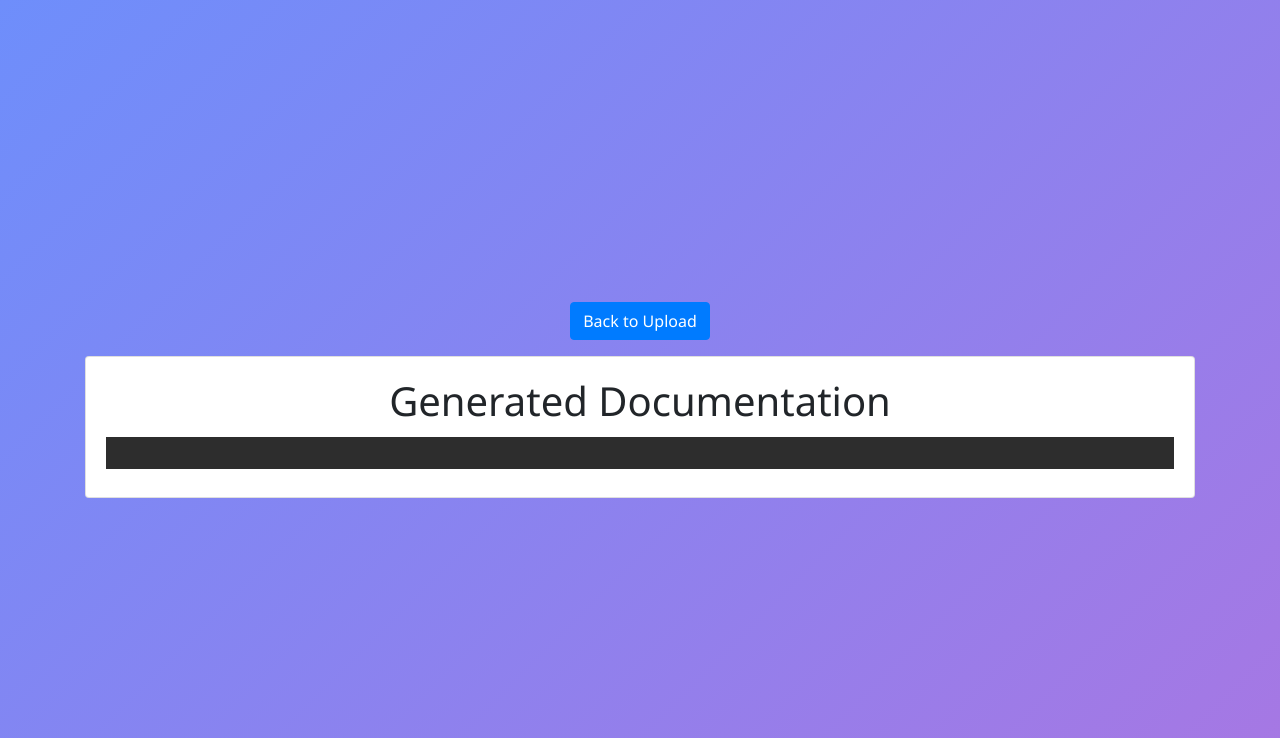
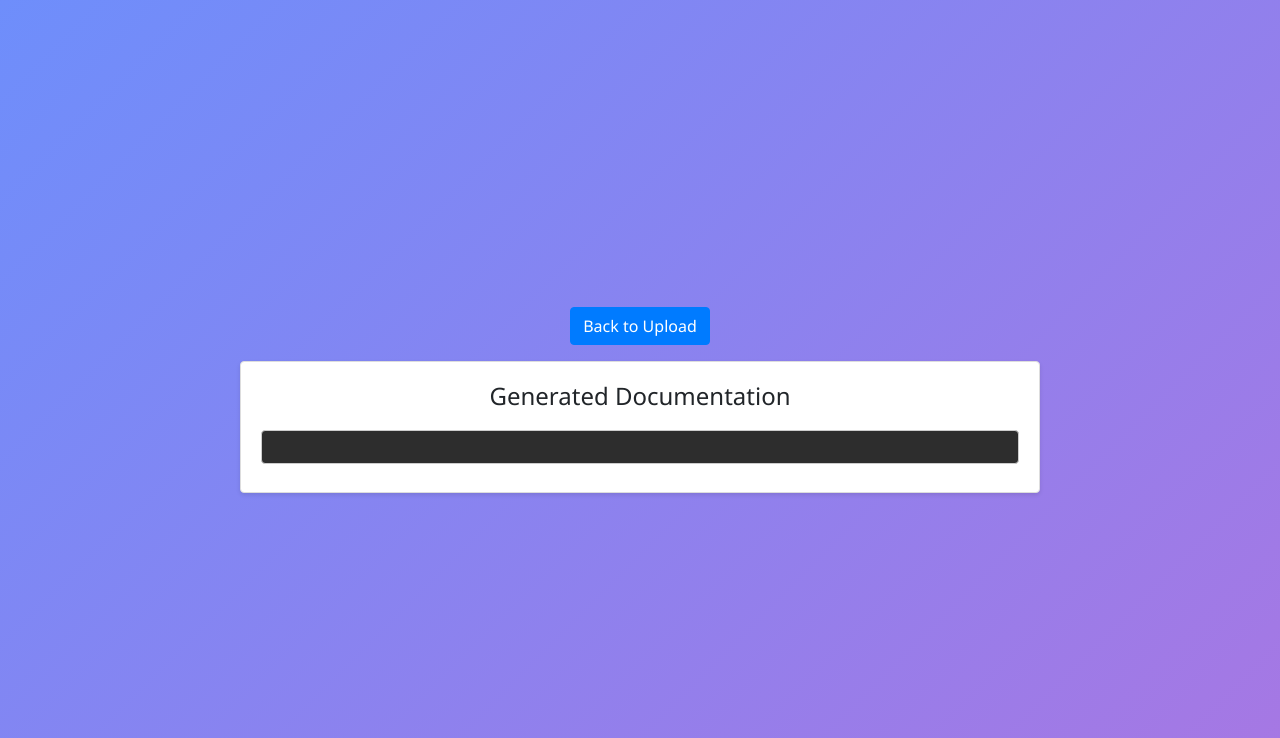
Before and after one commit to prajwalun/doc-gen, a Flask app: page /documentation in a window 1280 px wide. Shown: the top 738 px of the page. Run offline with Flask 2, Linux system fonts and the light colour scheme; some libraries are stand-ins or nearby versions.

Commit message:
add styling for overflow

```diff
--- a/static/styles.css
+++ b/static/styles.css
@@ -189,3 +189,36 @@ button:active {
     margin: 20px auto;
     display: none;
 }
+
+.card {
+    width: 100%;
+    max-width: 800px; /* You can adjust the max-width as needed */
+    margin: 0 auto;
+    border: 1px solid #ddd;
+    border-radius: 4px;
+    box-shadow: 0 2px 4px rgba(0, 0, 0, 0.1);
+    overflow: hidden;
+  }
+
+  .card-body {
+    padding: 20px;
+  }
+
+  .card-title {
+    font-size: 24px;
+    margin-bottom: 20px;
+  }
+
+  pre.language-markup {
+    max-height: 400px; /* Adjust the height as needed */
+    overflow: auto;
+    background-color: #f5f5f5;
+    padding: 10px;
+    border-radius: 4px;
+    border: 1px solid #ccc;
+  }
+
+  pre.language-markup code {
+    white-space: pre-wrap;
+    word-wrap: break-word;
+  }
```
